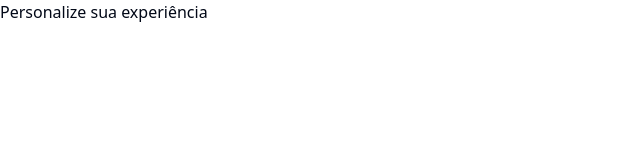
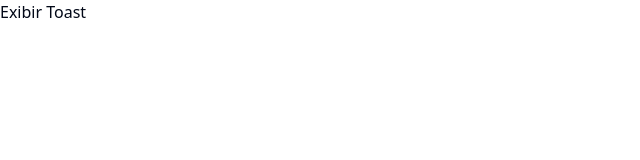
Before and after one commit to StructCE/our-react-components, a React (Vite) app: page / in a window 1280 px wide. Shown: the top 160 px of the page, without its empty margins (0-640 px from the left). Built offline with nearby package versions, Linux system fonts and the light colour scheme.

Commit message:
Primeira Versão do Toast

```diff
--- a/src/App.tsx
+++ b/src/App.tsx
@@ -1,7 +1,7 @@
-import { ModalExample2 } from "./components/Modal/example2";
+import ExampleToast from "./components/Toast/examples/example";
 
 function App() {
-  return <ModalExample2 />;
+  return <ExampleToast />;
 }
 
 export default App;
--- /dev/null
+++ b/src/components/Toast/examples/example.tsx
@@ -0,0 +1,30 @@
+import React, { useState } from "react";
+import Toast from "../index";
+
+const ExampleToast: React.FC = () => {
+  const [toastMessage, setToastMessage] = useState("");
+  const [showToast, setShowToast] = useState(false);
+
+  const mostraToast = (message: string) => {
+    setToastMessage(message);
+    setShowToast(true);
+  };
+
+  const closeToast = () => {
+    setShowToast(false);
+  };
+
+  return (
+    <div>
+      {/* Botão para exibir o Toast */}
+      <button onClick={() => mostraToast("Isso é um Toast!")}>
+        Exibir Toast
+      </button>
+
+      {/* Renderize o Toast condicionalmente com base no estado showToast */}
+      <Toast message={toastMessage} show={showToast} onClose={closeToast} />
+    </div>
+  );
+};
+
+export default ExampleToast;
--- /dev/null
+++ b/src/components/Toast/index.tsx
@@ -0,0 +1,38 @@
+// Cor do component, título e texto do campo
+// Extra: posição
+
+// EMBAIXO : fixed bottom-1 left-1/2 transform -translate-x-1/2
+// TOPO    : fixed top-1 left-1/2 transform -translate-x-1/2
+// SUP ESQ : fixed top-0 left-0
+// SUP DIR : fixed top-0 right-0
+// INF ESQ : fixed bottom-0 left-0
+// INF DIR : fixed bottom-0 right-0
+
+import React, { useEffect } from "react";
+
+interface ToastProps {
+  message: string;
+  show: boolean;
+  onClose: () => void;
+}
+
+const Toast: React.FC<ToastProps> = ({ message, show, onClose }) => {
+  useEffect(() => {
+    if (show) {
+      const timeoutId = setTimeout(onClose, 3000); // Feche o Toast após 3 segundos (3000 ms)
+      return () => clearTimeout(timeoutId);
+    }
+  }, [show, onClose]);
+
+  return (
+    <div
+      className={`fixed bottom-1 left-1/2 transform -translate-x-1/2 bg-gray-800 text-white p-3 rounded-md ${
+        show ? "opacity-100" : "opacity-0 pointer-events-none"
+      }`}
+    >
+      {message}
+    </div>
+  );
+};
+
+export default Toast;
```
Also changed, not shown: package.json (+6 -5 lines), 1 other file (tests, documents, lock files or other folders).
